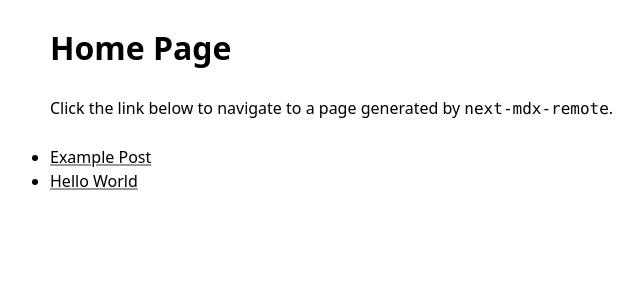
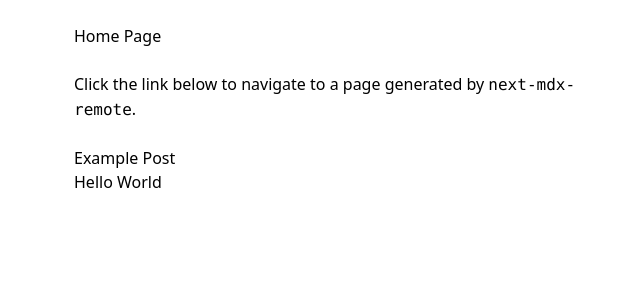
Before and after one commit to DuGlaser/mdx-blog, a Next.js app: page / in a window 1280 px wide. Shown: the top 300 px of the page, without its empty margins (302-945 px from the left). Built offline with nearby package versions, Linux system fonts and the light colour scheme.

Commit message:
:wrench: Add the init tailwind setting

```diff
--- /dev/null
+++ b/src/pages/_app.tsx
@@ -0,0 +1,8 @@
+import '@/styles/index.css';
+import { AppProps } from 'next/app';
+
+const App = ({ Component, pageProps }: AppProps) => {
+  return <Component {...pageProps} />;
+};
+
+export default App;
--- /dev/null
+++ b/src/styles/index.css
@@ -0,0 +1,13 @@
+@tailwind base;
+
+/* Write your own custom base styles here */
+
+/* Start purging... */
+@tailwind components;
+/* Stop purging. */
+
+/* Start purging... */
+@tailwind utilities;
+/* Stop purging. */
+
+/* Your own custom utilities */
```
